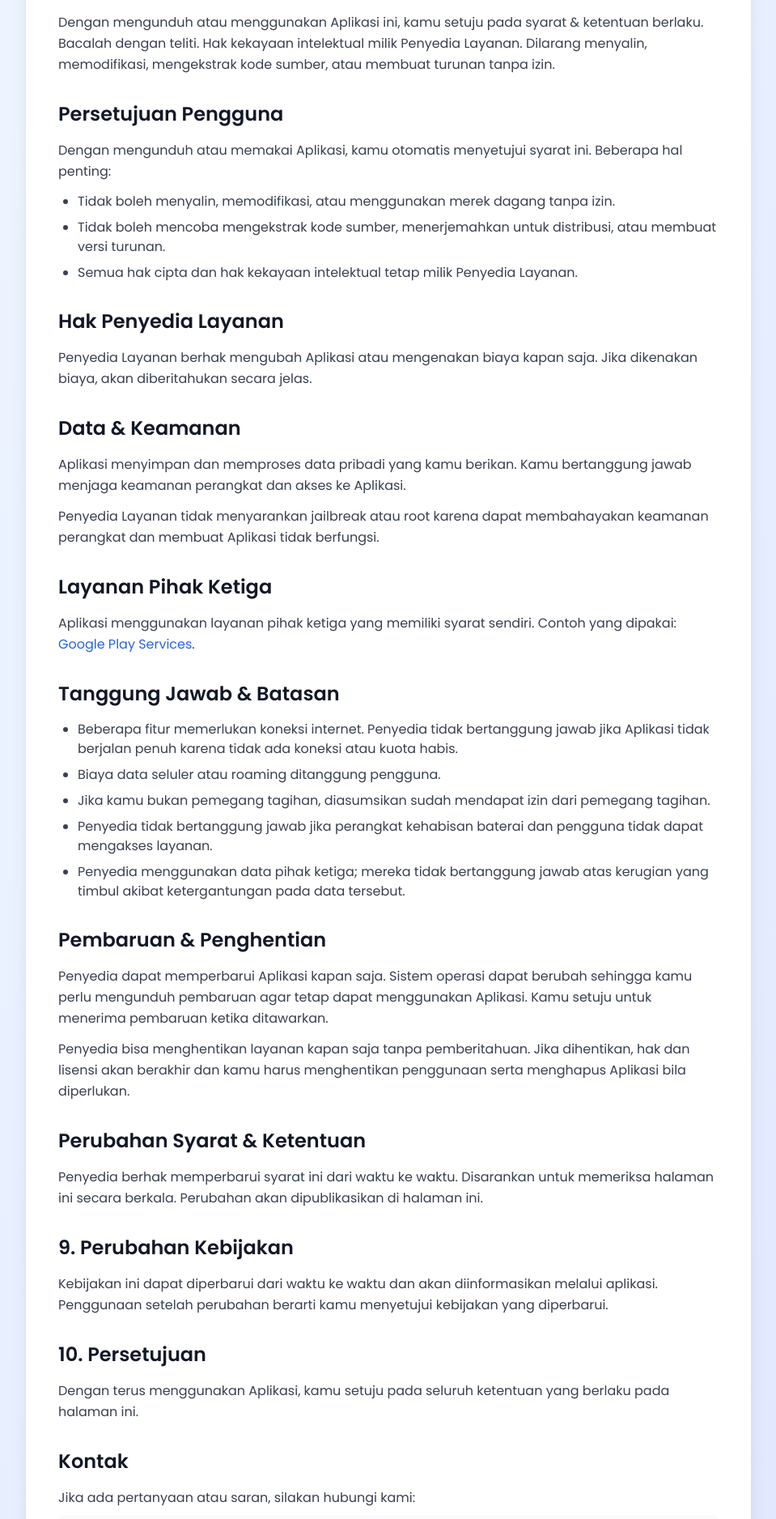
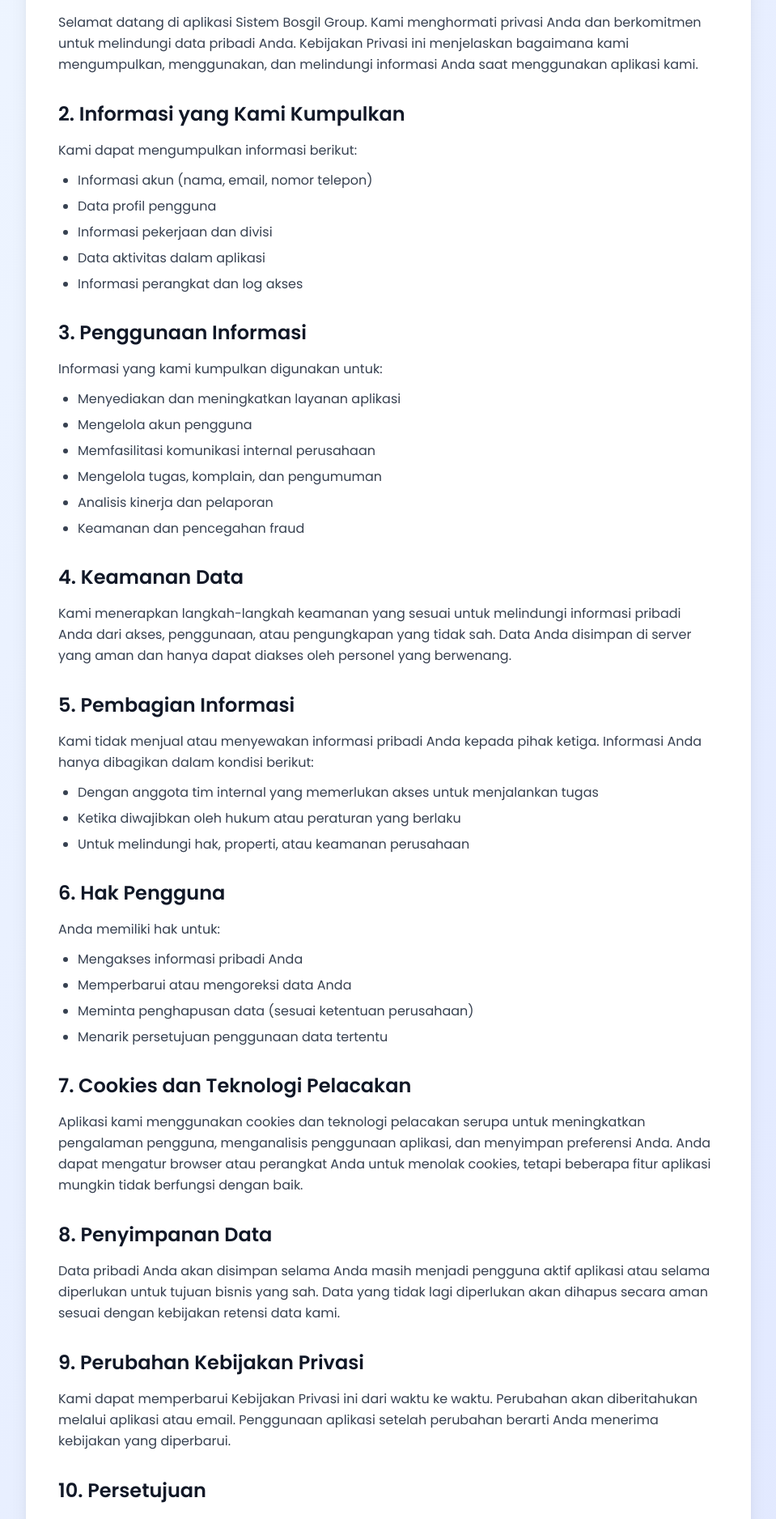
Before and after one commit to GamalShine/frontendBSG, a React (Vite) app: page /kebijakan-privasi in a window 1280 px wide. Shown: the part 269-2145 px from the top of the page at 81% size, without its empty margins (160-1119 px from the left). Built offline with nearby package versions, Linux system fonts and the light colour scheme.

Commit message:
fix 03-11

```diff
--- a/src/App.jsx
+++ b/src/App.jsx
@@ -1,6 +1,7 @@
 import React from 'react'
 import { BrowserRouter, Routes, Route, Navigate, useLocation } from 'react-router-dom'
-import { Toaster } from 'react-hot-toast'
+import { Toaster, toast } from 'react-hot-toast'
+
 import { AuthProvider, useAuth } from './contexts/AuthContext'
 import { MenuProvider, useMenu } from './contexts/MenuContext'
 import ErrorBoundary from './components/ErrorBoundary'
@@ -2471,25 +2472,45 @@
             </Routes>
           <Toaster
             position="top-right"
+            containerClassName="app-toaster-container"
             toastOptions={{
               duration: 4000,
+              className: 'app-toast',
               style: {
                 background: '#363636',
                 color: '#fff',
               },
               success: {
                 duration: 3000,
+                className: 'app-toast-success',
                 iconTheme: {
                   primary: '#10B981',
                   secondary: '#fff',
                 },
+                closeButton: false,
               },
               error: {
                 duration: 5000,
                 iconTheme: {
                   primary: '#EF4444',
                   secondary: '#fff',
-                }
+                },
+                // Jangan tampilkan close button kanan; ikon kiri menjadi tombol tutup
+                closeButton: false,
+                icon: (
+                  <button
+                    onClick={() => toast.dismiss()}
+                    aria-label="Tutup notifikasi"
+                    title="Tutup"
+                    className="leading-none"
+                    style={{ display: 'inline-flex', alignItems: 'center', justifyContent: 'center' }}
+                  >
+                    <svg width="20" height="20" viewBox="0 0 20 20" xmlns="http://www.w3.org/2000/svg">
+                      <circle cx="10" cy="10" r="10" fill="#EF4444" />
+                      <path d="M6.5 6.5L13.5 13.5M13.5 6.5L6.5 13.5" stroke="#FFFFFF" strokeWidth="2" strokeLinecap="round" />
+                    </svg>
+                  </button>
+                ),
               }
             }}
           />
--- a/src/components/Layout/Layout.jsx
+++ b/src/components/Layout/Layout.jsx
@@ -66,9 +66,9 @@
   }, [])
 
   return (
-      <div className="flex min-h-[100dvh] bg-gray-100 min-h-0">
+      <div className="flex h-[100dvh] bg-gray-100 min-h-0 overflow-hidden">
         {/* Sidebar */}
-        <div className="hidden lg:flex lg:flex-shrink-0">
+        <div className="hidden lg:flex lg:sticky lg:top-0 lg:h-[100dvh] lg:flex-shrink-0">
           <Sidebar />
         </div>
 
--- a/src/index.css
+++ b/src/index.css
@@ -329,6 +329,62 @@
    (tanpa mengubah desktop)
    ============================ */
 @media (max-width: 768px) {
+  /* — React Hot Toast (mobile compact) — */
+  .app-toaster-container {
+    padding: 6px; /* lebih rapat */
+  }
+  /* Wrapper toast */
+  .app-toast {
+    max-width: 70vw !important; /* lebih sempit */
+    padding: 4px 6px !important; /* lebih tipis */
+    font-size: 0.9375rem !important; /* ~15px agar lebih terbaca */
+    line-height: 1.35 !important; /* sedikit lebih longgar untuk keterbacaan */
+    border-radius: 0.625rem !important; /* 10px */
+  }
+  /* Khusus SUCCESS: buat lebih besar (lebar & tinggi) di mobile */
+  .app-toast-success {
+    max-width: 86vw !important; /* lebih lebar untuk success */
+    padding: 8px 12px !important; /* lebih tinggi/lebar */
+  }
+  /* Kurangi ikon dan jarak default toast */
+  /* Paksa struktur internal react-hot-toast menjadi rapat */
+  .app-toast > * {
+    margin: 0 !important;
+    padding: 0 !important;
+  }
+  .app-toast > div svg {
+    width: 13px !important;
+    height: 13px !important;
+    display: block; /* hilangkan extra whitespace inline */
+    margin-right: 0 !important; /* rapatkan ke teks */
+  }
+  .app-toast > div {
+    display: flex !important;
+    align-items: center !important;
+    gap: 2px !important; /* lebih dekat antara ikon dan teks */
+    margin: 0 !important;
+    padding: 0 !important;
+  }
+  /* Tambah jarak di sisi kanan teks */
+  .app-toast > div:last-child {
+    padding-right: 8px !important;
+  }
+  .app-toast > div > * {
+    margin: 0 !important;
+    padding: 0 !important;
+  }
+  /* Pastikan tombol ikon tidak memberi padding ekstra */
+  .app-toast button {
+    padding: 0 !important;
+    margin: 0 !important;
+    width: 16px !important;
+    height: 16px !important;
+    line-height: 1 !important;
+  }
+  /* Posisi lebih turun sedikit supaya tidak mentok status bar */
+  .app-toaster-container[data-y="top"] {
+    top: 6px !important;
+  }
   /* — Font & Teks — */
   html {
     /* Sedikit kecil namun tetap terbaca */
--- a/src/pages/KebijakanPrivasi.jsx
+++ b/src/pages/KebijakanPrivasi.jsx
@@ -21,140 +21,164 @@
         {/* Content */}
         <div className="px-6 py-8 sm:px-10 space-y-8">
 
-          {/* Ringkasan Singkat */}
+          {/* Pendahuluan */}
           <section>
             <h2 className="text-2xl font-semibold text-gray-900 mb-4">
-              Ringkasan Singkat
+              1. Pendahuluan
             </h2>
             <p className="text-gray-700 leading-relaxed">
-              Dengan mengunduh atau menggunakan Aplikasi ini, kamu setuju pada syarat & ketentuan berlaku. Bacalah dengan teliti. Hak kekayaan intelektual milik Penyedia Layanan. Dilarang menyalin, memodifikasi, mengekstrak kode sumber, atau membuat turunan tanpa izin.
+              Selamat datang di aplikasi Sistem Bosgil Group. Kami menghormati privasi Anda dan berkomitmen
+              untuk melindungi data pribadi Anda. Kebijakan Privasi ini menjelaskan bagaimana kami mengumpulkan,
+              menggunakan, dan melindungi informasi Anda saat menggunakan aplikasi kami.
             </p>
           </section>
 
-          {/* Persetujuan Pengguna */}
+          {/* Informasi yang Dikumpulkan */}
           <section>
             <h2 className="text-2xl font-semibold text-gray-900 mb-4">
-              Persetujuan Pengguna
+              2. Informasi yang Kami Kumpulkan
             </h2>
             <div className="space-y-3 text-gray-700">
               <p className="leading-relaxed">
-                Dengan mengunduh atau memakai Aplikasi, kamu otomatis menyetujui syarat ini. Beberapa hal penting:
+                Kami dapat mengumpulkan informasi berikut:
               </p>
               <ul className="list-disc pl-6 space-y-2">
-                <li>Tidak boleh menyalin, memodifikasi, atau menggunakan merek dagang tanpa izin.</li>
-                <li>Tidak boleh mencoba mengekstrak kode sumber, menerjemahkan untuk distribusi, atau membuat versi turunan.</li>
-                <li>Semua hak cipta dan hak kekayaan intelektual tetap milik Penyedia Layanan.</li>
+                <li>Informasi akun (nama, email, nomor telepon)</li>
+                <li>Data profil pengguna</li>
+                <li>Informasi pekerjaan dan divisi</li>
+                <li>Data aktivitas dalam aplikasi</li>
+                <li>Informasi perangkat dan log akses</li>
               </ul>
             </div>
           </section>
 
-          {/* Hak Penyedia Layanan */}
+          {/* Penggunaan Informasi */}
           <section>
             <h2 className="text-2xl font-semibold text-gray-900 mb-4">
-              Hak Penyedia Layanan
-            </h2>
-            <p className="text-gray-700 leading-relaxed">
-              Penyedia Layanan berhak mengubah Aplikasi atau mengenakan biaya kapan saja. Jika dikenakan biaya, akan diberitahukan secara jelas.
-            </p>
-          </section>
-
-          {/* Data & Keamanan */}
-          <section>
-            <h2 className="text-2xl font-semibold text-gray-900 mb-4">
-              Data & Keamanan
+              3. Penggunaan Informasi
             </h2>
             <div className="space-y-3 text-gray-700">
               <p className="leading-relaxed">
-                Aplikasi menyimpan dan memproses data pribadi yang kamu berikan. Kamu bertanggung jawab menjaga keamanan perangkat dan akses ke Aplikasi.
+                Informasi yang kami kumpulkan digunakan untuk:
               </p>
-              <p className="leading-relaxed">
-                Penyedia Layanan tidak menyarankan jailbreak atau root karena dapat membahayakan keamanan perangkat dan membuat Aplikasi tidak berfungsi.
-              </p>
-            </div>
-          </section>
-
-          {/* Layanan Pihak Ketiga */}
-          <section>
-            <h2 className="text-2xl font-semibold text-gray-900 mb-4">
-              Layanan Pihak Ketiga
-            </h2>
-            <p className="text-gray-700 leading-relaxed">
-              Aplikasi menggunakan layanan pihak ketiga yang memiliki syarat sendiri. Contoh yang dipakai: <a href="https://policies.google.com/privacy" target="_blank" rel="noreferrer" className="text-blue-600 hover:underline">Google Play Services</a>.
-            </p>
-          </section>
-
-          {/* Tanggung Jawab & Batasan */}
-          <section>
-            <h2 className="text-2xl font-semibold text-gray-900 mb-4">
-              Tanggung Jawab & Batasan
-            </h2>
-            <div className="space-y-3 text-gray-700">
               <ul className="list-disc pl-6 space-y-2">
-                <li>Beberapa fitur memerlukan koneksi internet. Penyedia tidak bertanggung jawab jika Aplikasi tidak berjalan penuh karena tidak ada koneksi atau kuota habis.</li>
-                <li>Biaya data seluler atau roaming ditanggung pengguna.</li>
-                <li>Jika kamu bukan pemegang tagihan, diasumsikan sudah mendapat izin dari pemegang tagihan.</li>
-                <li>Penyedia tidak bertanggung jawab jika perangkat kehabisan baterai dan pengguna tidak dapat mengakses layanan.</li>
-                <li>Penyedia menggunakan data pihak ketiga; mereka tidak bertanggung jawab atas kerugian yang timbul akibat ketergantungan pada data tersebut.</li>
+                <li>Menyediakan dan meningkatkan layanan aplikasi</li>
+                <li>Mengelola akun pengguna</li>
+                <li>Memfasilitasi komunikasi internal perusahaan</li>
+                <li>Mengelola tugas, komplain, dan pengumuman</li>
+                <li>Analisis kinerja dan pelaporan</li>
+                <li>Keamanan dan pencegahan fraud</li>
               </ul>
             </div>
           </section>
 
-          {/* Pembaruan & Penghentian */}
+          {/* Keamanan Data */}
           <section>
             <h2 className="text-2xl font-semibold text-gray-900 mb-4">
-              Pembaruan & Penghentian
+              4. Keamanan Data
+            </h2>
+            <p className="text-gray-700 leading-relaxed">
+              Kami menerapkan langkah-langkah keamanan yang sesuai untuk melindungi informasi pribadi Anda
+              dari akses, penggunaan, atau pengungkapan yang tidak sah. Data Anda disimpan di server yang aman
+              dan hanya dapat diakses oleh personel yang berwenang.
+            </p>
+          </section>
+
+          {/* Pembagian Informasi */}
+          <section>
+            <h2 className="text-2xl font-semibold text-gray-900 mb-4">
+              5. Pembagian Informasi
             </h2>
             <div className="space-y-3 text-gray-700">
               <p className="leading-relaxed">
-                Penyedia dapat memperbarui Aplikasi kapan saja. Sistem operasi dapat berubah sehingga kamu perlu mengunduh pembaruan agar tetap dapat menggunakan Aplikasi. Kamu setuju untuk menerima pembaruan ketika ditawarkan.
+                Kami tidak menjual atau menyewakan informasi pribadi Anda kepada pihak ketiga.
+                Informasi Anda hanya dibagikan dalam kondisi berikut:
               </p>
-              <p className="leading-relaxed">
-                Penyedia bisa menghentikan layanan kapan saja tanpa pemberitahuan. Jika dihentikan, hak dan lisensi akan berakhir dan kamu harus menghentikan penggunaan serta menghapus Aplikasi bila diperlukan.
-              </p>
+              <ul className="list-disc pl-6 space-y-2">
+                <li>Dengan anggota tim internal yang memerlukan akses untuk menjalankan tugas</li>
+                <li>Ketika diwajibkan oleh hukum atau peraturan yang berlaku</li>
+                <li>Untuk melindungi hak, properti, atau keamanan perusahaan</li>
+              </ul>
             </div>
           </section>
 
-          {/* Perubahan Syarat & Ketentuan */}
+          {/* Hak Pengguna */}
           <section>
             <h2 className="text-2xl font-semibold text-gray-900 mb-4">
-              Perubahan Syarat & Ketentuan
+              6. Hak Pengguna
+            </h2>
+            <div className="space-y-3 text-gray-700">
+              <p className="leading-relaxed">
+                Anda memiliki hak untuk:
+              </p>
+              <ul className="list-disc pl-6 space-y-2">
+                <li>Mengakses informasi pribadi Anda</li>
+                <li>Memperbarui atau mengoreksi data Anda</li>
+                <li>Meminta penghapusan data (sesuai ketentuan perusahaan)</li>
+                <li>Menarik persetujuan penggunaan data tertentu</li>
+              </ul>
+            </div>
+          </section>
+
+          {/* Cookies dan Teknologi Pelacakan */}
+          <section>
+            <h2 className="text-2xl font-semibold text-gray-900 mb-4">
+              7. Cookies dan Teknologi Pelacakan
             </h2>
             <p className="text-gray-700 leading-relaxed">
-              Penyedia berhak memperbarui syarat ini dari waktu ke waktu. Disarankan untuk memeriksa halaman ini secara berkala. Perubahan akan dipublikasikan di halaman ini.
+              Aplikasi kami menggunakan cookies dan teknologi pelacakan serupa untuk meningkatkan pengalaman
+              pengguna, menganalisis penggunaan aplikasi, dan menyimpan preferensi Anda. Anda dapat mengatur
+              browser atau perangkat Anda untuk menolak cookies, tetapi beberapa fitur aplikasi mungkin tidak
+              berfungsi dengan baik.
+            </p>
+          </section>
+
+          {/* Penyimpanan Data */}
+          <section>
+            <h2 className="text-2xl font-semibold text-gray-900 mb-4">
+              8. Penyimpanan Data
+            </h2>
+            <p className="text-gray-700 leading-relaxed">
+              Data pribadi Anda akan disimpan selama Anda masih menjadi pengguna aktif aplikasi atau
+              selama diperlukan untuk tujuan bisnis yang sah. Data yang tidak lagi diperlukan akan dihapus
+              secara aman sesuai dengan kebijakan retensi data kami.
             </p>
           </section>
 
           {/* Perubahan Kebijakan */}
           <section>
             <h2 className="text-2xl font-semibold text-gray-900 mb-4">
-              9. Perubahan Kebijakan
+              9. Perubahan Kebijakan Privasi
             </h2>
             <p className="text-gray-700 leading-relaxed">
-              Kebijakan ini dapat diperbarui dari waktu ke waktu dan akan diinformasikan melalui aplikasi. Penggunaan setelah perubahan berarti kamu menyetujui kebijakan yang diperbarui.
+              Kami dapat memperbarui Kebijakan Privasi ini dari waktu ke waktu. Perubahan akan diberitahukan
+              melalui aplikasi atau email. Penggunaan aplikasi setelah perubahan berarti Anda menerima
+              kebijakan yang diperbarui.
             </p>
           </section>
 
-          {/* Persetujuan (opsional) */}
+          {/* Persetujuan */}
           <section>
             <h2 className="text-2xl font-semibold text-gray-900 mb-4">
               10. Persetujuan
             </h2>
             <p className="text-gray-700 leading-relaxed">
-              Dengan terus menggunakan Aplikasi, kamu setuju pada seluruh ketentuan yang berlaku pada halaman ini.
+              Dengan menggunakan aplikasi Sistem Bosgil Group, Anda menyetujui pengumpulan dan penggunaan
+              informasi sesuai dengan Kebijakan Privasi ini.
             </p>
           </section>
 
           {/* Kontak */}
           <section>
             <h2 className="text-2xl font-semibold text-gray-900 mb-4">
-              Kontak
+              11. Hubungi Kami
             </h2>
             <div className="text-gray-700 leading-relaxed space-y-2">
               <p>
-                Jika ada pertanyaan atau saran, silakan hubungi kami:
+                Jika Anda memiliki pertanyaan tentang Kebijakan Privasi ini, silakan hubungi kami:
               </p>
               <div className="bg-gray-50 p-4 rounded-lg mt-3">
-                <p><strong>Email:</strong> gamalmusthofa@gmail.com</p>
+                <p><strong>Email:</strong> privacy@bosgilgroup.com</p>
                 <p><strong>Perusahaan:</strong> Bosgil Group</p>
               </div>
             </div>
```
Also changed, not shown: src/pages/Admin/Keuangan/DaftarGaji/AdminDaftarGaji.jsx (+23 -23 lines).
